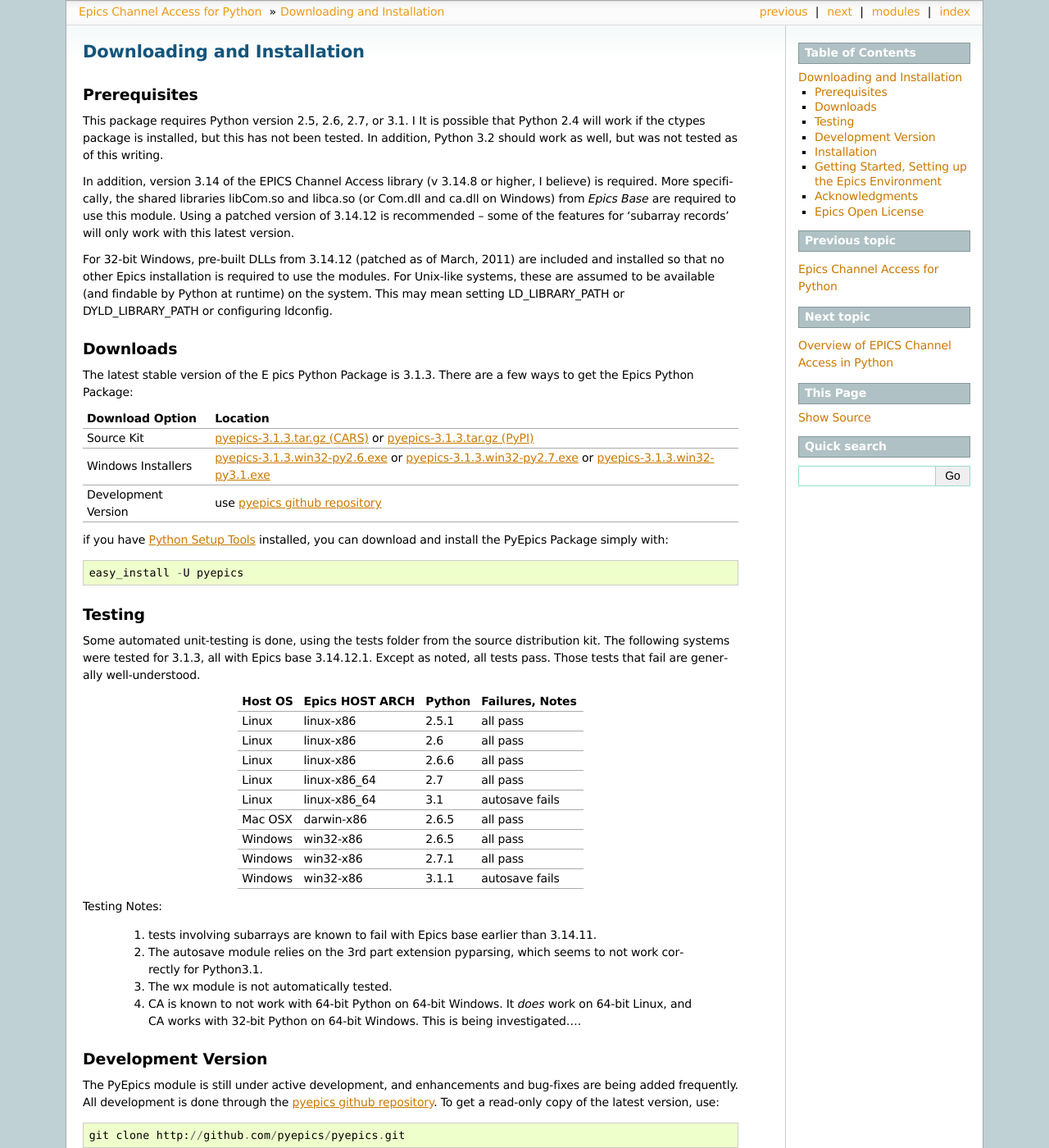
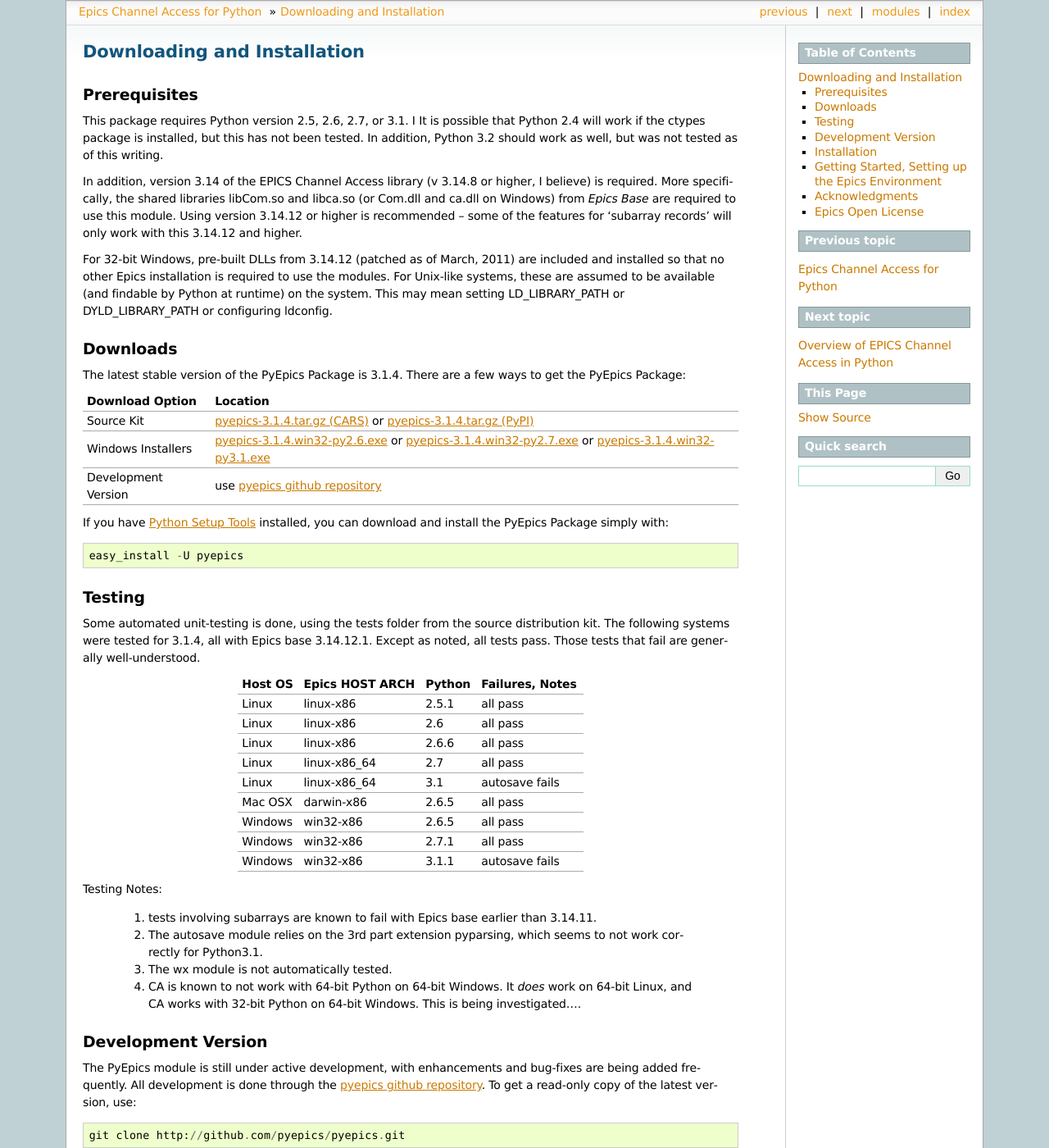
Before and after one commit to pyepics/pyepics, a Sphinx documentation site: the page built from doc/installation.rst, in a window 1280 px wide and 1400 px high. Shown: the whole window at 82% size. Built offline with Sphinx 7.4.7, drawn with Linux system fonts in a browser that asks for light colours; formulas are drawn with MathJax 3; the version number is read from the project's files by our own code.

Commit message:
initial doc changes for 3.1.4rc1

```diff
--- a/doc/installation.rst
+++ b/doc/installation.rst
@@ -13,9 +13,9 @@
 In addition, version 3.14 of the EPICS Channel Access library (v 3.14.8 or
 higher, I believe) is required.  More specifically, the shared libraries
 libCom.so and libca.so (or Com.dll and ca.dll on Windows) from *Epics Base*
-are required to use this module.  Using a patched version of 3.14.12 is
+are required to use this module.  Using version 3.14.12 or higher is
 recommended -- some of the features for 'subarray records' will only work
-with this latest version.
+with this 3.14.12 and higher.
 
 For 32-bit Windows, pre-built DLLs from 3.14.12 (patched as of March, 2011)
 are included and installed so that no other Epics installation is required
@@ -26,14 +26,14 @@
 Downloads
 ~~~~~~~~~~~~~
 
-The latest stable version of the E pics Python Package is 3.1.3.  There are
-a few ways to get the Epics Python Package:
+The latest stable version of the PyEpics Package is 3.1.4.  There are
+a few ways to get the PyEpics Package:
 
-.. _pyepics-3.1.3.tar.gz (CARS):   http://cars9.uchicago.edu/software/python/pyepics3/src/pyepics-3.1.3.tar.gz
-.. _pyepics-3.1.3.tar.gz (PyPI):   http://pypi.python.org/packages/source/p/pyepics/pyepics-3.1.3.tar.gz
-.. _pyepics-3.1.3.win32-py2.6.exe: http://cars9.uchicago.edu/software/python/pyepics3/src/pyepics-3.1.3.win32-py2.6.exe
-.. _pyepics-3.1.3.win32-py2.7.exe: http://cars9.uchicago.edu/software/python/pyepics3/src/pyepics-3.1.3.win32-py2.7.exe
-.. _pyepics-3.1.3.win32-py3.1.exe: http://cars9.uchicago.edu/software/python/pyepics3/src/pyepics-3.1.3.win32-py3.1.exe
+.. _pyepics-3.1.4.tar.gz (CARS):   http://cars9.uchicago.edu/software/python/pyepics3/src/pyepics-3.1.4.tar.gz
+.. _pyepics-3.1.4.tar.gz (PyPI):   http://pypi.python.org/packages/source/p/pyepics/pyepics-3.1.4.tar.gz
+.. _pyepics-3.1.4.win32-py2.6.exe: http://cars9.uchicago.edu/software/python/pyepics3/src/pyepics-3.1.4.win32-py2.6.exe
+.. _pyepics-3.1.4.win32-py2.7.exe: http://cars9.uchicago.edu/software/python/pyepics3/src/pyepics-3.1.4.win32-py2.7.exe
+.. _pyepics-3.1.4.win32-py3.1.exe: http://cars9.uchicago.edu/software/python/pyepics3/src/pyepics-3.1.4.win32-py3.1.exe
 .. _pyepics github repository:    http://github.com/pyepics/pyepics
 .. _PyEpics Source Tree:          http://cars9.uchicago.edu/software/python/pyepics3/src
 .. _PyPi Epics Entry:             http://pypi.python.org/pypi/pyepics/
@@ -42,17 +42,17 @@
 +---------------------------+------------------------------------------+
 |  Download Option          |  Location                                |
 +===========================+==========================================+
-|  Source Kit               |  `pyepics-3.1.3.tar.gz (CARS)`_  or      |
-|                           |  `pyepics-3.1.3.tar.gz (PyPI)`_          |
+|  Source Kit               |  `pyepics-3.1.4.tar.gz (CARS)`_  or      |
+|                           |  `pyepics-3.1.4.tar.gz (PyPI)`_          |
 +---------------------------+------------------------------------------+
-|  Windows Installers       |  `pyepics-3.1.3.win32-py2.6.exe`_  or    |
-|                           |  `pyepics-3.1.3.win32-py2.7.exe`_  or    |
-|                           |  `pyepics-3.1.3.win32-py3.1.exe`_        |
+|  Windows Installers       |  `pyepics-3.1.4.win32-py2.6.exe`_  or    |
+|                           |  `pyepics-3.1.4.win32-py2.7.exe`_  or    |
+|                           |  `pyepics-3.1.4.win32-py3.1.exe`_        |
 +---------------------------+------------------------------------------+
 |  Development Version      |  use `pyepics github repository`_        |
 +---------------------------+------------------------------------------+
 
-if you have `Python Setup Tools`_  installed, you can download and install
+If you have `Python Setup Tools`_  installed, you can download and install
 the PyEpics Package simply with::
 
    easy_install -U pyepics
@@ -62,7 +62,7 @@
 ~~~~~~~~~~~~~
 
 Some automated unit-testing is done, using the tests folder from the source
-distribution kit.  The following systems were tested for 3.1.3, all with
+distribution kit.  The following systems were tested for 3.1.4, all with
 Epics base 3.14.12.1.  Except as noted, all tests pass.  Those tests that
 fail are generally well-understood.
 
@@ -105,7 +105,7 @@
 Development Version
 ~~~~~~~~~~~~~~~~~~~~~~~~
 
-The PyEpics module is still under active development, and enhancements and
+The PyEpics module is still under active development, with enhancements and
 bug-fixes are being added frequently.  All development is done through the
 `pyepics github repository`_.  To get a read-only copy of the latest
 version, use::
@@ -135,7 +135,6 @@
    easy_install -U pyepics
 
 
-
 Getting Started, Setting up the Epics Environment
 ~~~~~~~~~~~~~~~~~~~~~~~~~~~~~~~~~~~~~~~~~~~~~~~~~~~~
 
@@ -143,7 +142,6 @@
 
    1. Find the CA library: *libca.so* on Unix, *libca.dylib* on Mac OS X,  or *ca.dll* on Windows.
    2. Connect to Epics Process Variables served by Epics IOCs on you network.
-
 
 In order for PyEpics to work at all, it must be able to find and load the
 Channel Access dynamic library (*libca.so*, *libca.dylib*, or *ca.dll*
```
Also changed, not shown: doc/index.rst (+9 -10 lines), doc/overview.rst (+15 -5 lines), 3 other files.
